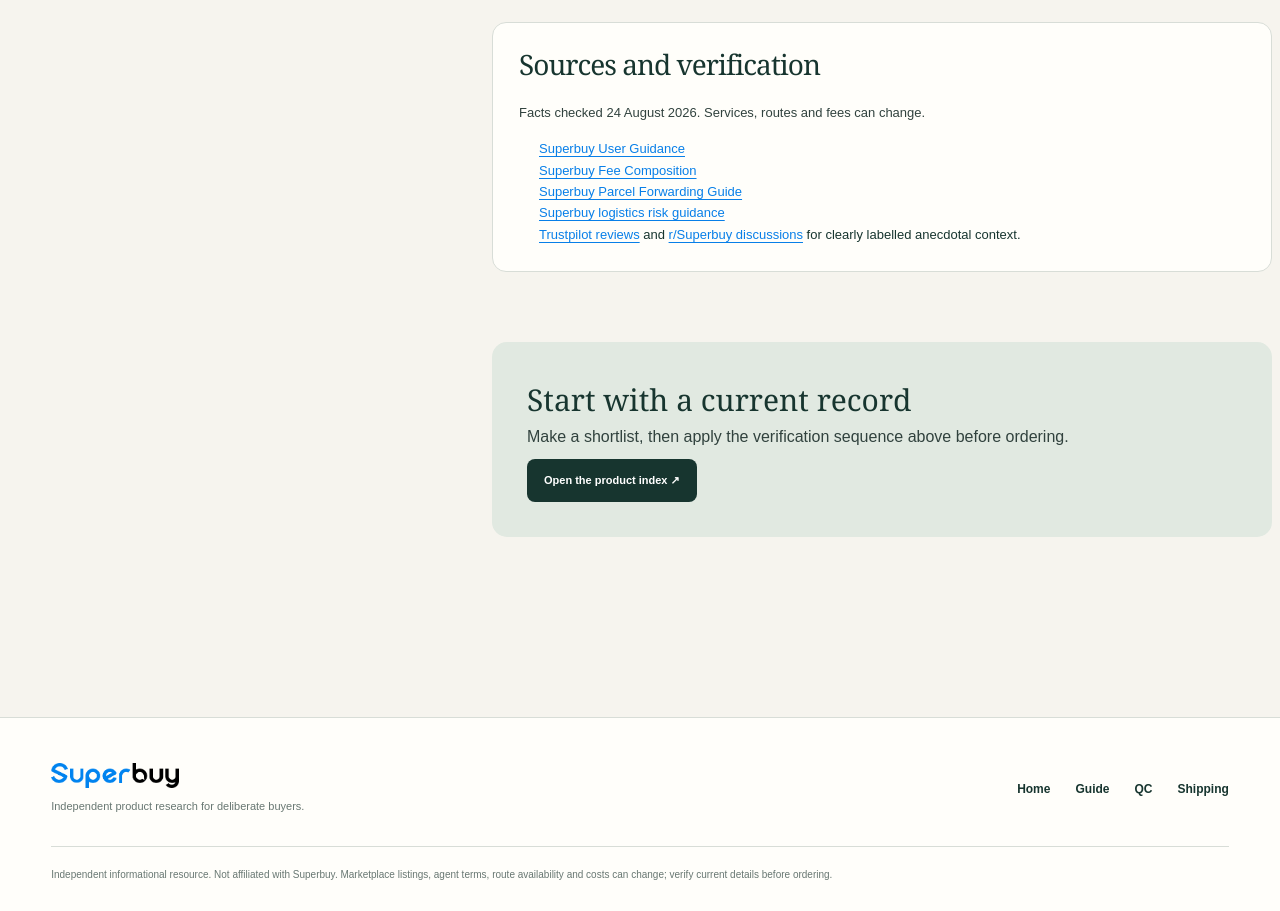
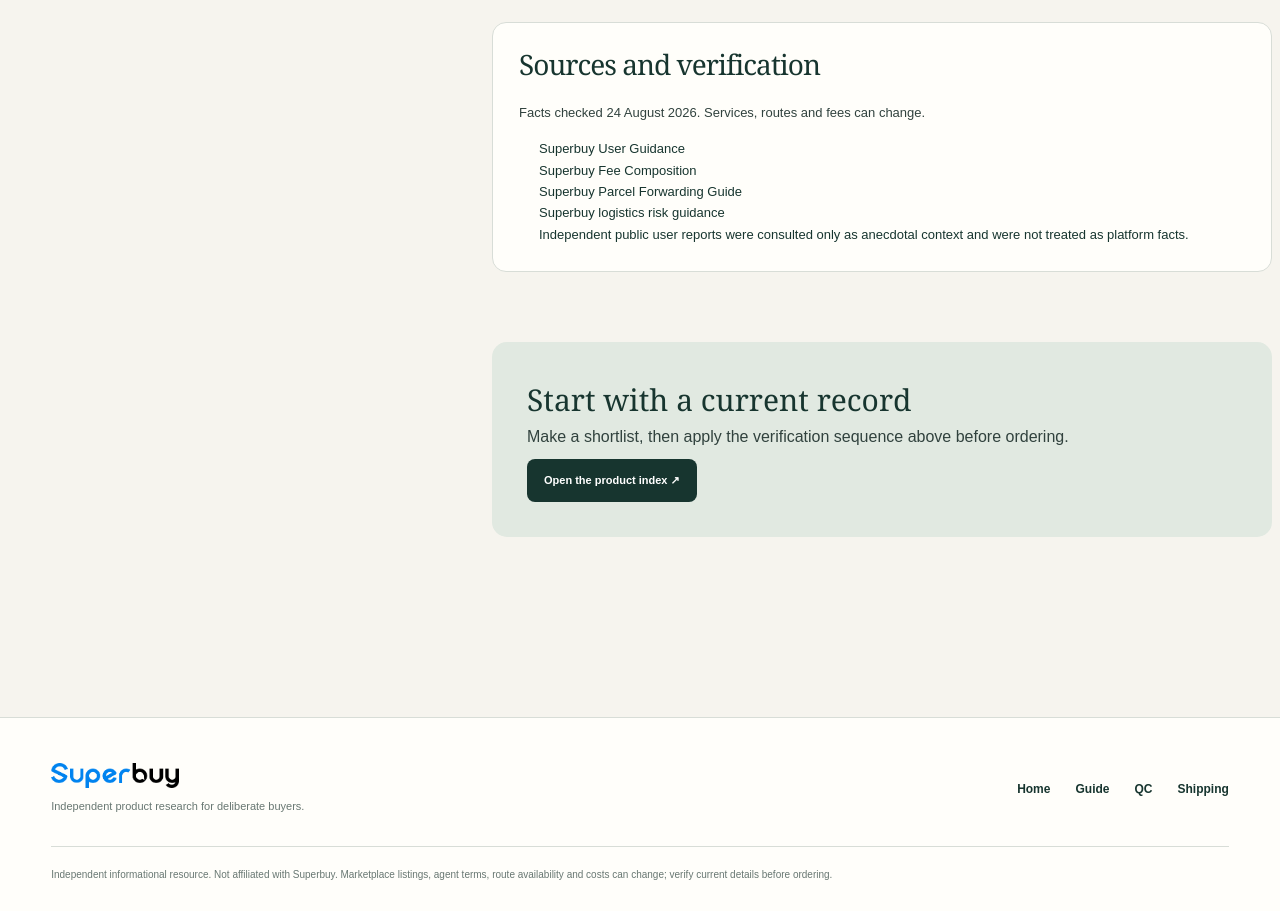
Before and after one commit to hehaize88-code/anan, a Next.js app in the folder sheets-superbuy-com/: page /articles/how-to-use-superbuy-spreadsheet in a window 1280 px wide. Shown: the part 5220-6131 px from the top of the page. Built offline with nearby package versions, Linux system fonts and the light colour scheme.

Commit message:
Remove third-party outbound links from Sheets Superbuy

```diff
--- a/sheets-superbuy-com/app/articles/how-to-use-superbuy-spreadsheet/page.tsx
+++ b/sheets-superbuy-com/app/articles/how-to-use-superbuy-spreadsheet/page.tsx
@@ -10,6 +10,6 @@ export default function Page(){return <ResearchPage label="Buying guide · 1,400
 <section><span className="chapter">06 · Track storage</span><h2>Use consolidation time, but respect the deadline</h2><p>Superbuy advertises 90 days of free storage for shopping-agent items and supports parcel consolidation. This is useful when orders arrive on different dates. You can wait for the set, compare arrivals and decide which items belong together. However, the account’s displayed deadline—not a third-party article—should control your action.</p><p>Forwarding and abnormal parcels can follow different rules. Superbuy’s forwarding page currently warns that abnormal parcels may have a 60-day storage period. Record the deadline shown for each item and do not treat “90 days” as a promise covering every service state.</p></section>
 <section><span className="chapter">07 · Submit the parcel</span><h2>Recheck routes using warehouse data</h2><p>Choose the items, destination and packaging services, then compare routes offered to that actual parcel. Superbuy says users can request package removal, reinforcement and insurance. Each choice changes cost or protection. Removing a shoe box may reduce volume; removing protection from a fragile item may be false economy.</p><p>The international payment begins as a deposit based on estimated weight, route and destination. Superbuy says the final charge uses size and weight verified by the logistics provider, with a difference returned to the balance when applicable. This is why estimates and final bills may differ.</p><p>Review destination customs responsibilities. Superbuy states international transportation is performed by third parties and exposed to customs restrictions, delay, damage and loss risks. No spreadsheet guarantees clearance. Eligible goods, accurate declarations, a suitable route and realistic local-tax expectations matter more than a confident slogan.</p></section>
 <section><span className="chapter">08 · Balanced conclusion</span><h2>Find, preserve, verify, inspect, plan</h2><p>A strong workflow is deliberately boring. Find candidates. Preserve the live option. Verify before payment. Inspect warehouse evidence. Plan using current weight, dimensions and restrictions. Keep the records until delivery. It cannot remove marketplace or logistics risk, but it prevents avoidable errors from hiding inside one fast click.</p><p>Recent user reports reinforce the need for balance. Some buyers praise quick purchasing, warehouse processing and support; others complain about final shipping adjustments, missed defects or difficult after-sales cases. These are individual reports, not controlled performance data. The useful lesson is not that every parcel will be fast or slow, but that buyers should preserve evidence and make decisions at each stage.</p></section>
-<section className="source-panel"><h2>Sources and verification</h2><p>Facts checked 24 August 2026. Services, routes and fees can change.</p><ul><li><a href="https://www.superbuy.com/en/page/noviceguide/">Superbuy User Guidance</a></li><li><a href="https://www.superbuy.com/en/page/guide/feecomposition/">Superbuy Fee Composition</a></li><li><a href="https://www.superbuy.com/en/page/guide/transportagent/">Superbuy Parcel Forwarding Guide</a></li><li><a href="https://www.superbuy.com/en/page/newguide/userguide/">Superbuy logistics risk guidance</a></li><li><a href="https://www.trustpilot.com/review/www.superbuy.com">Trustpilot reviews</a> and <a href="https://www.reddit.com/r/Superbuy/">r/Superbuy discussions</a> for clearly labelled anecdotal context.</li></ul></section>
+<section className="source-panel"><h2>Sources and verification</h2><p>Facts checked 24 August 2026. Services, routes and fees can change.</p><ul><li><span>Superbuy User Guidance</span></li><li><span>Superbuy Fee Composition</span></li><li><span>Superbuy Parcel Forwarding Guide</span></li><li><span>Superbuy logistics risk guidance</span></li><li>Independent public user reports were consulted only as anecdotal context and were not treated as platform facts.</li></ul></section>
 <section className="article-end"><strong>Start with a current record</strong><p>Make a shortlist, then apply the verification sequence above before ordering.</p><a href="https://kakobuysn.com/AllProducts/">Open the product index ↗</a></section>
 </ResearchPage>}
```
